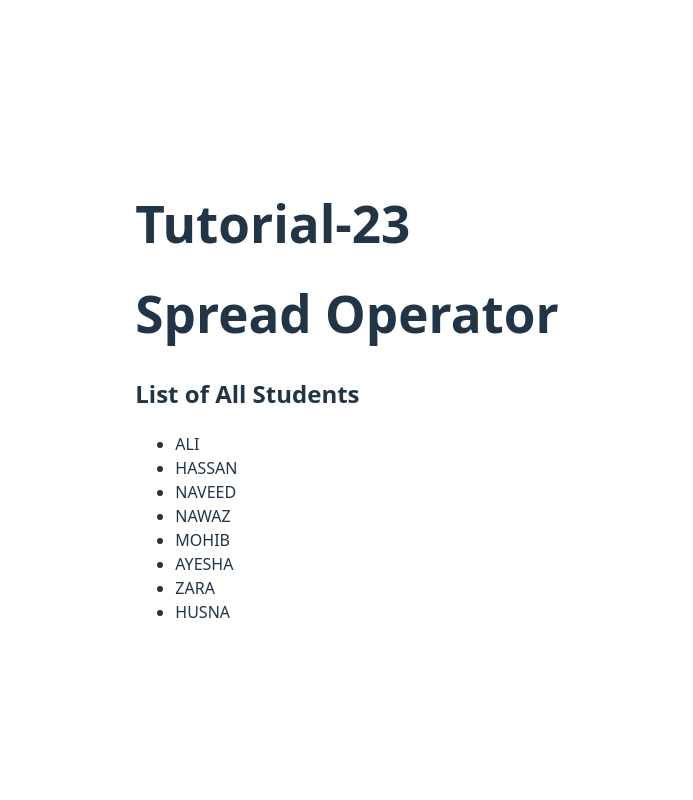
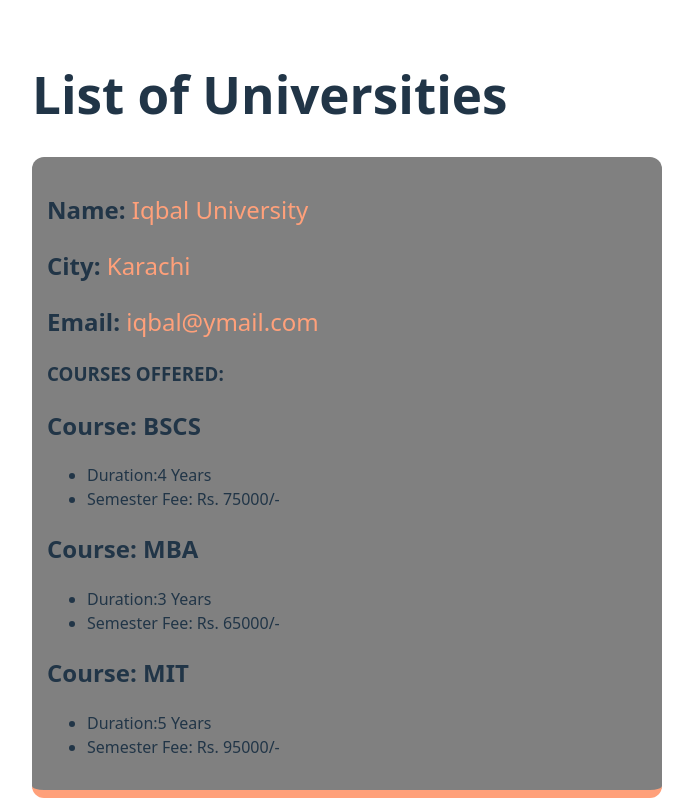
Before and after one commit to Uzmakh/ShahidNaeemReact, a React app in the folder react/: page / in a window 1280 px wide. Shown: the top 800 px of the page, without its empty margins (293-986 px from the left). Built offline with nearby package versions, Linux system fonts and the light colour scheme; the HTML template or start-up script is replaced by a standard one.

Commit message:
Did minor changes and Worked in NestedLoop

```diff
--- a/react/src/App.jsx
+++ b/react/src/App.jsx
@@ -19,6 +19,7 @@ import SpreadOperator from "./14-SpreadOperator";
 import CheckBoxData from "./formData/15-CheckBoxData";
 import RadioAndDropDown from "./formData/16-RadioAndDropDown";
 import TableAndArray from "./empInfo/17-TableAndArray";
+import NestedLoop from "./NestedLoop/18-NestedLoop";
 
 function App() {
   // ! tutorial-16 PropsInReact
@@ -110,10 +111,11 @@ function App() {
       </PassJsxToProps> */}
       {/* <InputBoxData /> */}
       {/* <ControlledComp/> */}
-      <SpreadOperator/>
+      {/* <SpreadOperator/> */}
       {/* <CheckBoxData/> */}
-      {/* <RadioAndDropDown/>*/}
+      {/* <RadioAndDropDown/> */}
       {/* <TableAndArray/> */}
+      <NestedLoop/>
     </>
   );
 }
--- /dev/null
+++ b/react/src/NestedLoop/18-NestedLoop.jsx
@@ -0,0 +1,114 @@
+import React from "react";
+import Courses from "./Courses.JSX";
+
+function NestedLoop() {
+  const uni = [
+    {
+      uniName: "Iqbal University",
+      city: "Karachi",
+      email: "iqbal@ymail.com",
+      courses: [
+        {
+          courseName: "BSCS",
+          duration: "4 Years",
+          semFee: "Rs. 75000/-",
+        },
+        {
+          courseName: "MBA",
+          duration: "3 Years",
+          semFee: "Rs. 65000/-",
+        },
+        {
+          courseName: "MIT",
+          duration: "5 Years",
+          semFee: "Rs. 95000/-",
+        },
+      ],
+    },
+    {
+      uniName: "Rumi University",
+      city: "Lahore",
+      email: "rumi@ymail.com",
+      courses: [
+        {
+          courseName: "BSCS",
+          duration: "4 Years",
+          semFee: "Rs. 75000/-",
+        },
+        {
+          courseName: "MBA",
+          duration: "3 Years",
+          semFee: "Rs. 65000/-",
+        },
+        {
+          courseName: "MIT",
+          duration: "5 Years",
+          semFee: "Rs. 95000/-",
+        },
+      ],
+    },
+    {
+      uniName: "Next University",
+      city: "Quetta",
+      email: "next@ymail.com",
+      courses: [
+        {
+          courseName: "BSCS",
+          duration: "4 Years",
+          semFee: "Rs. 75000/-",
+        },
+        {
+          courseName: "MBA",
+          duration: "3 Years",
+          semFee: "Rs. 65000/-",
+        },
+        {
+          courseName: "MIT",
+          duration: "5 Years",
+          semFee: "Rs. 95000/-",
+        },
+      ],
+    },
+  ];
+  return (
+    <div>
+      <h1>List of Universities</h1>
+      {uni.map((uni, index) => (
+        <div
+          key={index}
+          style={{
+            width: "600px",
+            backgroundColor: "grey",
+            padding: "15px",
+            marginBottom: "12px",
+            borderRadius: "12px",
+            borderBottom: "8px solid lightsalmon",
+          }}
+        >
+          <h2>
+            Name:{" "}
+            <span style={{ fontWeight: "lighter", color: "lightsalmon" }}>
+              {uni.uniName}
+            </span>
+          </h2>
+          <h2>
+            City:{" "}
+            <span style={{ fontWeight: "lighter", color: "lightsalmon" }}>
+              {uni.city}
+            </span>{" "}
+          </h2>
+          <h2>
+            Email:{" "}
+            <span style={{ fontWeight: "lighter", color: "lightsalmon" }}>
+              {uni.email}
+            </span>
+          </h2>
+          <h3>COURSES OFFERED:</h3>
+          <Courses courses={uni.courses} />
+        </div>
+      ))}
+    </div>
+  );
+}
+
+export default NestedLoop;
--- /dev/null
+++ b/react/src/NestedLoop/Courses.jsx
@@ -0,0 +1,17 @@
+function Courses({ courses }) {
+  return (
+    <div>
+      {courses.map((courses, index) => (
+        <div key={index}>
+          <h2>Course: {courses.courseName}</h2>
+          <ul>
+            <li>Duration:{courses.duration}</li>
+            <li>Semester Fee: {courses.semFee}</li>
+          </ul>
+        </div>
+      ))}
+    </div>
+  );
+}
+
+export default Courses;
--- a/react/src/empInfo/17-TableAndArray.jsx
+++ b/react/src/empInfo/17-TableAndArray.jsx
@@ -45,7 +45,7 @@ function TableAndArray() {
         <div key={employee.id}>
           <EmpCards data={employee} />
         </div>
-     ))}
+      ))}
     </>
   );
 }
--- a/react/src/formData/15-CheckBoxData.jsx
+++ b/react/src/formData/15-CheckBoxData.jsx
@@ -9,7 +9,7 @@ function CheckBoxData() {
 
     if (event.target.checked) {
       setHobby([...hobby, event.target.value]);
-      console.log([...hobby, event.target.value])
+      console.log([...hobby, event.target.value]);
     } else {
       setHobby([...hobby.filter((item) => item != event.target.value)]);
     }
--- a/react/src/formData/16-RadioAndDropDown.jsx
+++ b/react/src/formData/16-RadioAndDropDown.jsx
@@ -6,7 +6,7 @@ function RadioAndDropDown() {
   return (
     <>
       <h4>Tutorial # 25</h4>
-      <h1>Radio Buttons And DropDown Menu</h1>
+      <h1>Radio Buttons <br/>And DropDown Menu</h1>
       <h2>Select Gender:</h2>
       <input
         type="radio"
```
